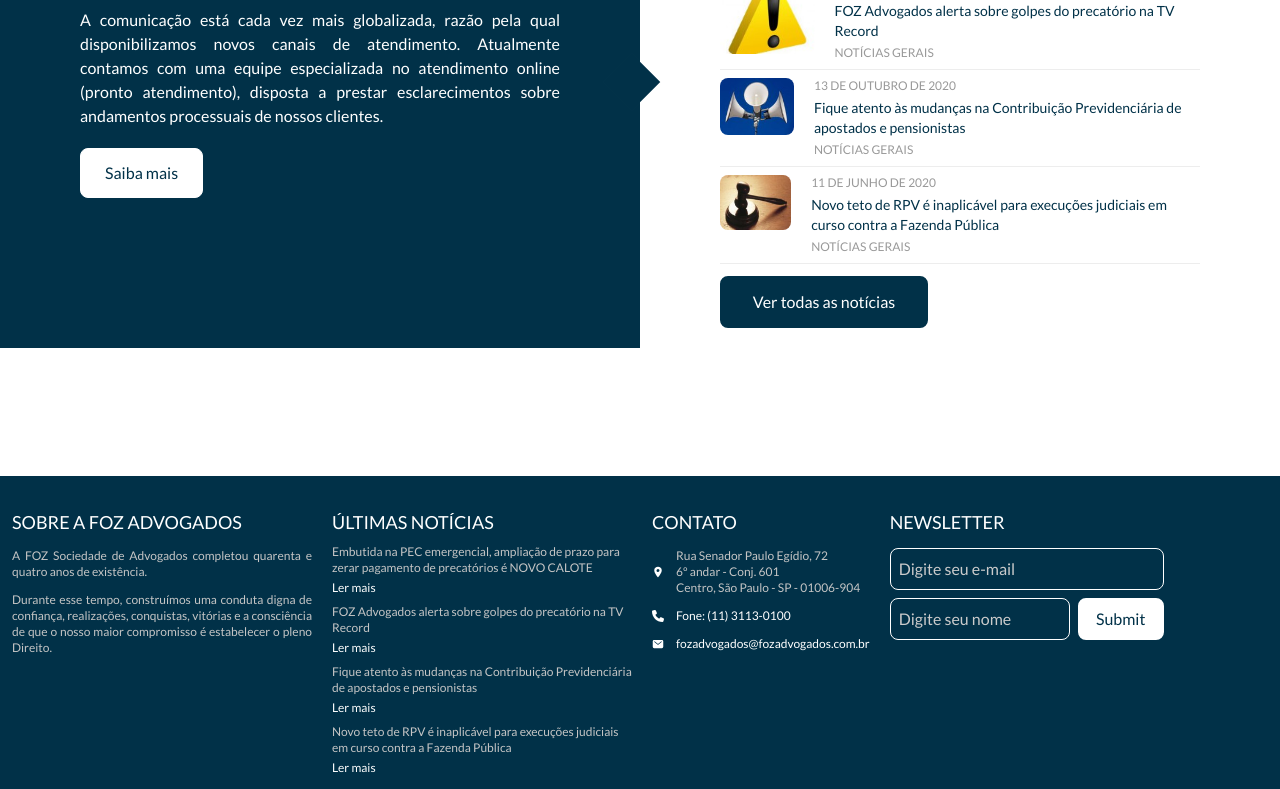
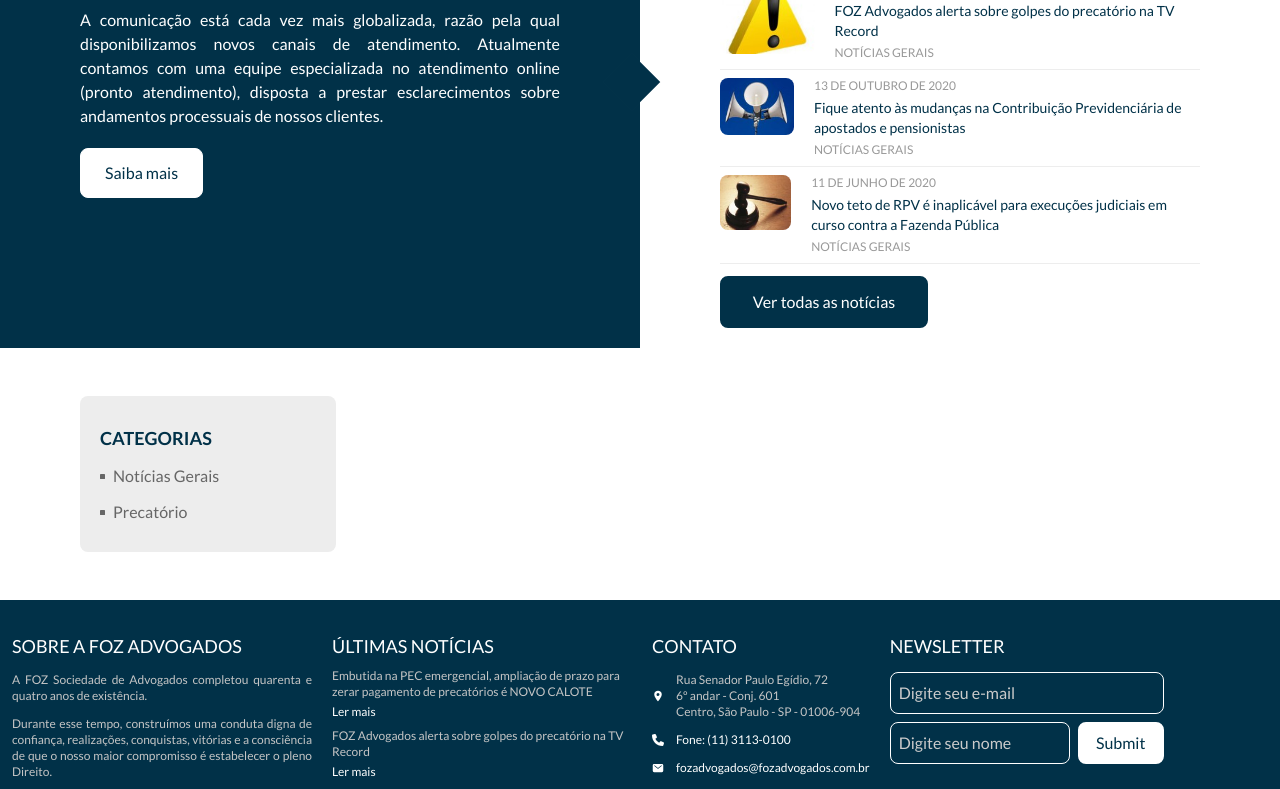
Before and after one commit to Dougladmo/Template-foz-next, a Next.js app: page / in a window 1280 px wide. Shown: the part 1299-2088 px from the top of the page. Built offline with nearby package versions, Linux system fonts and the light colour scheme.

Commit message:
animação link categories adicionado

```diff
--- /dev/null
+++ b/src/Styles/Categories.css
@@ -0,0 +1,65 @@
+/* animação de giro do quadrado do link da caixa de categorias */
+
+.link-spin {
+    animation: spin 0.3s;
+}
+
+.link-back-spin {
+    animation: back-spin 0.3s;
+}
+
+@keyframes spin {
+    0% {
+        transform: rotate(0deg);
+        font-size: 5px;
+    }
+
+    20% {
+        font-size: 6px;
+    }
+
+    40% {
+        font-size: 7px;
+    }
+
+    60% {
+        font-size: 8px;
+    }
+
+    80% {
+        font-size: 9px;
+    }
+
+    100% {
+        transform: rotate(135deg);
+        font-size: 10px;
+    }
+}
+
+@keyframes back-spin {
+    0% {
+        transform: rotate(135deg);
+        font-size: 10px;
+    }
+
+    20% {
+        font-size: 9px;
+    }
+
+    40% {
+        font-size: 8px;
+    }
+
+    60% {
+        font-size: 7px;
+    }
+
+    80% {
+        font-size: 6px;
+    }
+
+    100% {
+        transform: rotate(0deg);
+        font-size: 5px;
+    }
+}
--- a/src/app/page.tsx
+++ b/src/app/page.tsx
@@ -3,15 +3,17 @@ import React from 'react'
 import ClientAreaSection from "@/components/ClientAreaSection";
 import AboutSection from "@/components/AboutSection";
 import PortalSection from '@/components/PortalFoz/PortalSection';
+import Categories from '@/components/Categories';
 
 export default function Home() {
   return (
     <main id="main" className="flex flex-col gap-14 md:gap-0">
       <AboutSection/>
-      <div className='flex flex-col gap-10 md:flex-row md:gap-0 bg-white pb-32'>
+      <div className='flex flex-col gap-10 md:flex-row md:gap-0 bg-white pb-12'>
         <ClientAreaSection />
         <PortalSection />
       </div>
+        <Categories />
     </main>
   );
 }
--- /dev/null
+++ b/src/components/Categories.tsx
@@ -0,0 +1,18 @@
+import Link from 'next/link'
+import React from 'react'
+import { BsSquareFill } from 'react-icons/bs'
+import CategoriesLink from './CategoriesLink'
+
+const Categories = () => {
+    return (
+        <div className='w-full bg-white pb-12 pl-4 md:pl-10 lg:pl-20'>
+            <div className='bg-gray-300 p-5 py-7 rounded-lg w-64 flex flex-col gap-3'>
+                <h4 className='text-blue-800 uppercase text-lg font-bold'>Categorias</h4>
+                <CategoriesLink text='Notícias Gerais' />
+                <CategoriesLink text='Precatório' />
+            </div>
+        </div>
+    )
+}
+
+export default Categories
--- /dev/null
+++ b/src/components/CategoriesLink.tsx
@@ -0,0 +1,24 @@
+'use client'
+import { useState } from 'react';
+import { BsSquareFill } from 'react-icons/bs';
+import Link from 'next/link';
+
+import '@/Styles/Categories.css'
+
+const CategoriesLink
+ = ({text}: {text: string}) => {
+    const [animation, setAnimation] = useState('link-back-spin text-gray-900 text-[5px]');
+
+    return (
+        <Link href='#'
+            className={`text-gray-900 hover:text-blue-800 transition duration-500 flex items-center gap-2`}
+            onMouseEnter={() => setAnimation('link-spin text-blue-800 rotate-[-135deg] text-[10px]')}
+            onMouseLeave={() => setAnimation('link-back-spin text-gray-900 text-[5px]')}
+        >
+            <BsSquareFill className={animation} /> {text}
+        </Link>
+    );
+};
+
+export default CategoriesLink
+;
```
